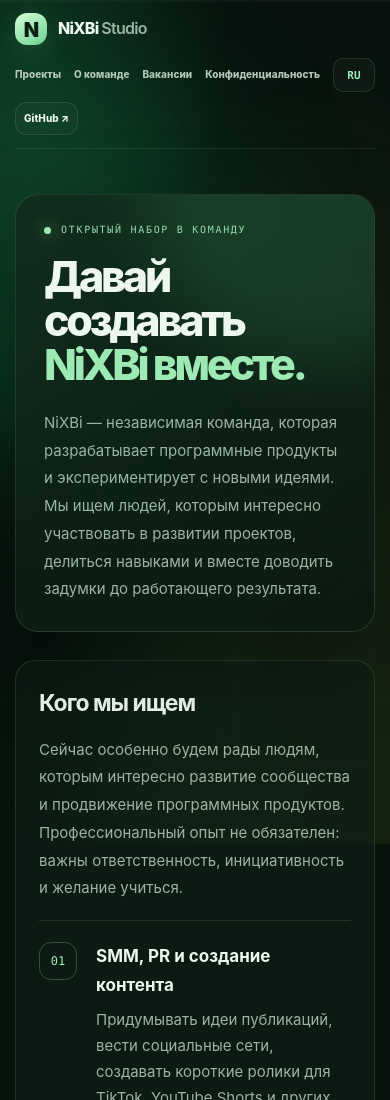
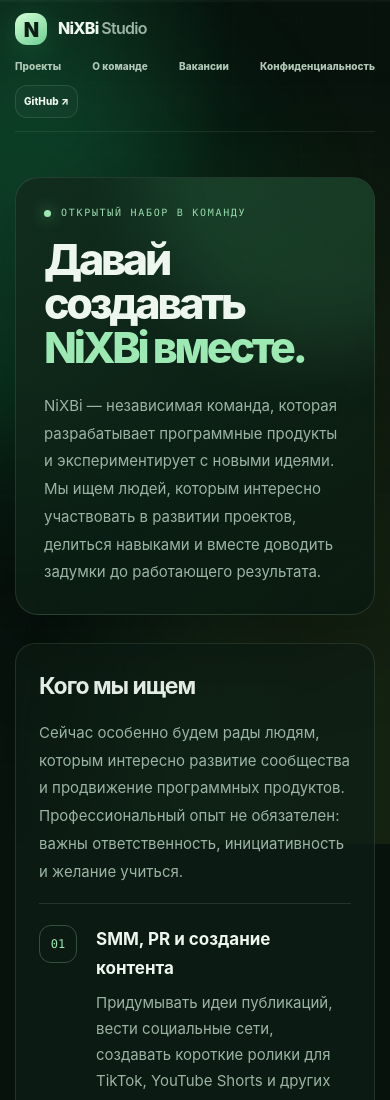
Before and after one commit to NiXBiofc/NiXBiofc.github.io, a plain HTML site: page vacancies.html in a window 390 px wide. Shown: the top 1100 px of the page. Drawn offline with Linux system fonts and the light colour scheme.

Commit message:
Keep vacancies page strictly in Russian

```diff
--- a/vacancies.html
+++ b/vacancies.html
@@ -1,9 +1,10 @@
 <!doctype html>
-<html lang="ru">
+<html lang="ru" translate="no" class="notranslate">
 <head>
   <meta charset="utf-8">
   <meta name="viewport" content="width=device-width, initial-scale=1">
   <meta name="theme-color" content="#050706">
+  <meta name="google" content="notranslate">
   <link rel="icon" type="image/svg+xml" href="favicon.svg">
   <meta name="description" content="Открытый набор участников в команду NiXBi.">
   <title>Вакансии — NiXBi</title>
@@ -25,11 +26,10 @@
       <a href="index.html#about">О команде</a>
       <a href="vacancies.html" aria-current="page">Вакансии</a>
       <a href="privacy.html">Конфиденциальность</a>
-      <button class="language-toggle" type="button" data-lang-toggle aria-label="Переключить язык" title="Переключить язык">RU</button>
       <a class="nav-github" href="https://github.com/NiXBiofc" target="_blank" rel="noopener noreferrer">GitHub <span aria-hidden="true">↗</span></a>
     </nav>
   </header>
-  <main class="wrap vacancies-page">
+  <main class="wrap vacancies-page notranslate" translate="no">
     <section class="vacancies-hero">
       <p class="vacancies-kicker"><span class="status-dot"></span>ОТКРЫТЫЙ НАБОР В КОМАНДУ</p>
       <h1>Давай создавать<br><span>NiXBi вместе.</span></h1>
@@ -69,5 +69,6 @@
     <div class="footer-links"><a href="index.html#projects">Проекты</a><a href="vacancies.html">Вакансии</a><a href="privacy.html">Конфиденциальность</a></div>
   </footer>
   <script src="site.js" defer></script>
+  <script>document.documentElement.lang = "ru";</script>
 </body>
 </html>
```
